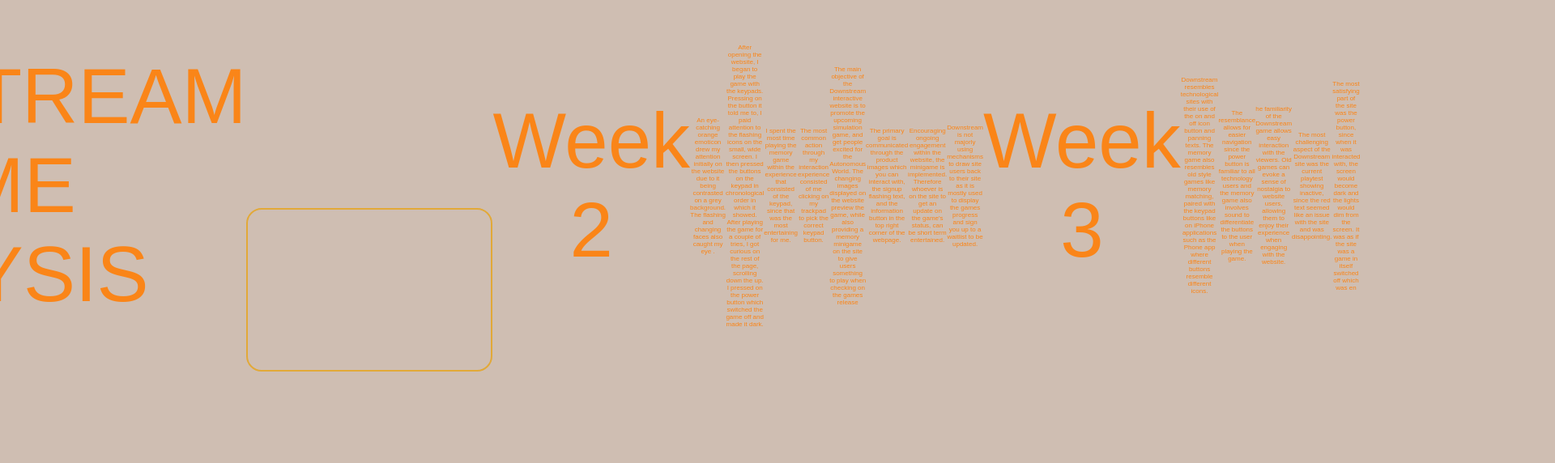
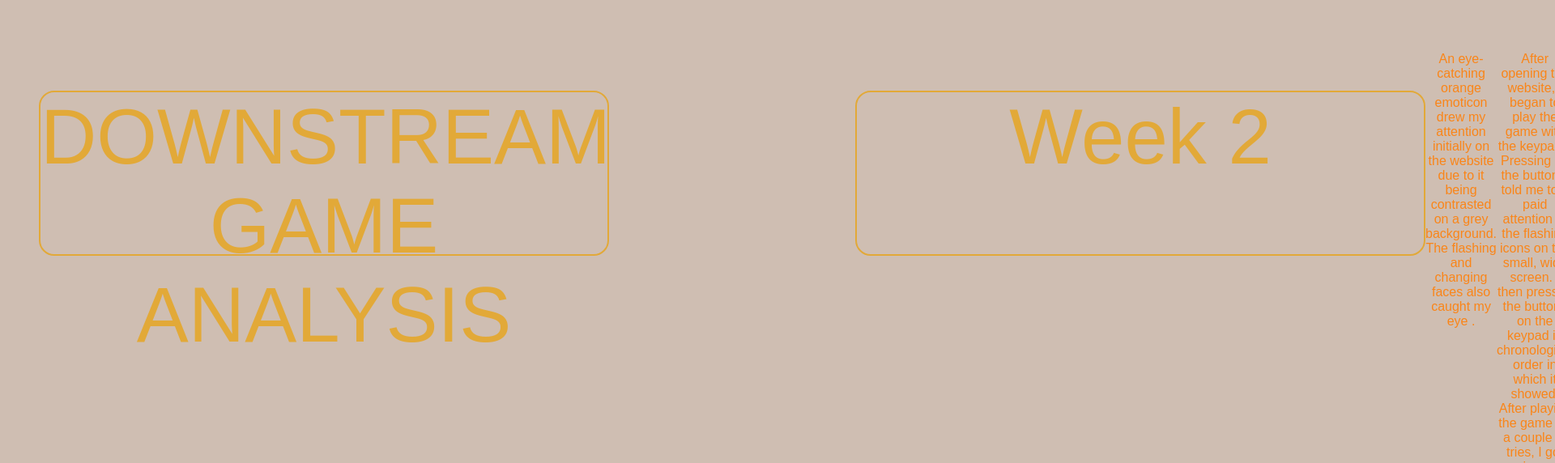
Before and after one commit to savvy8172/savvy8172.github.io, a plain HTML site: page index.html/index.html in a window 1280 px wide. Shown: the top 572 px of the page at 81% size, 1920 px wide, since content can reach past the window. Drawn offline with Linux system fonts and the light colour scheme; a web font is replaced by a local one.

Commit message:
Update style.css

```diff
--- a/index.html/style.css
+++ b/index.html/style.css
@@ -1,36 +1,60 @@
-h1 {font: jersey 10;
-    font-family: "Jersey 10", sans-serif;
-    font-weight: 400;
-    font-style: normal;
-  }
+
   body {
     background-color: #cfbeb2;
     display: flex;
-    text-align: center;
-    margin: auto;
+    margin: 1em;
     max-width: 1000px;
-    justify-content: center;
-    align-items: center;
     font-family: "Space Grotesk", sans-serif;
     font-optical-sizing: auto;
     font-weight: 400;
     font-style: normal;
     /* color: #e5e5cb; */
     color: #fa8518;
-    font-size: 3rem;
+    font-size: 3rem;}
 
+    h1 {font: jersey 10;
+        font-family: "Jersey 10", sans-serif;
+        font-weight: 400;
+        font-style: normal;
+        justify-content: center;
   }
-  a {font-size: 1rem;
-align-self:flex-end;
-justify-content: left;
-}
+
+
 
 
 div {align-self:flex-end;
 }
 
-p {font-size: 0.5rem;
-align-items:flex-end;
-align-items: left
-;}
-p {font-size: 0.5rem;}
+
+
+p {
+    text-align: center;
+}
+
+p {font-size: 1rem;}
+
+h1 {
+    width: 900px;
+height:  200px;
+min-width: 700px;
+border-radius: 19px;
+color: #E2A938;
+border: 2px #E2A938 solid
+}
+
+body {
+    text-align: center;
+}
+
+h2 {font: jersey 10;
+    font-family: "Jersey 10", sans-serif;
+    font-weight: 400;
+    font-style: normal;
+    justify-content: center;
+    width: 900px;
+    max-height: 100px;
+    min-width: 200px;
+    border-radius: 19px;
+    color: #E2A938;
+    border: 2px #E2A938 solid
+}
```
